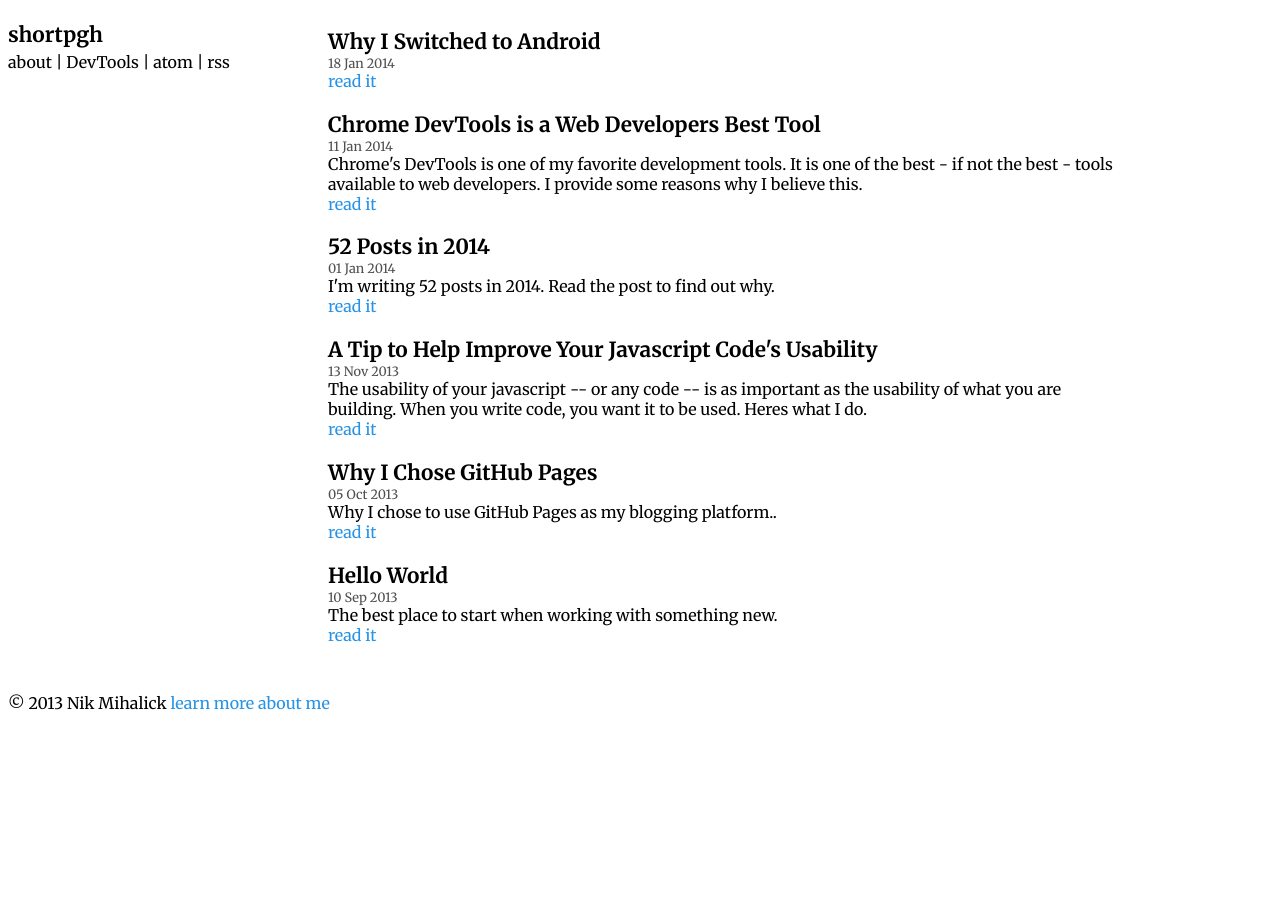
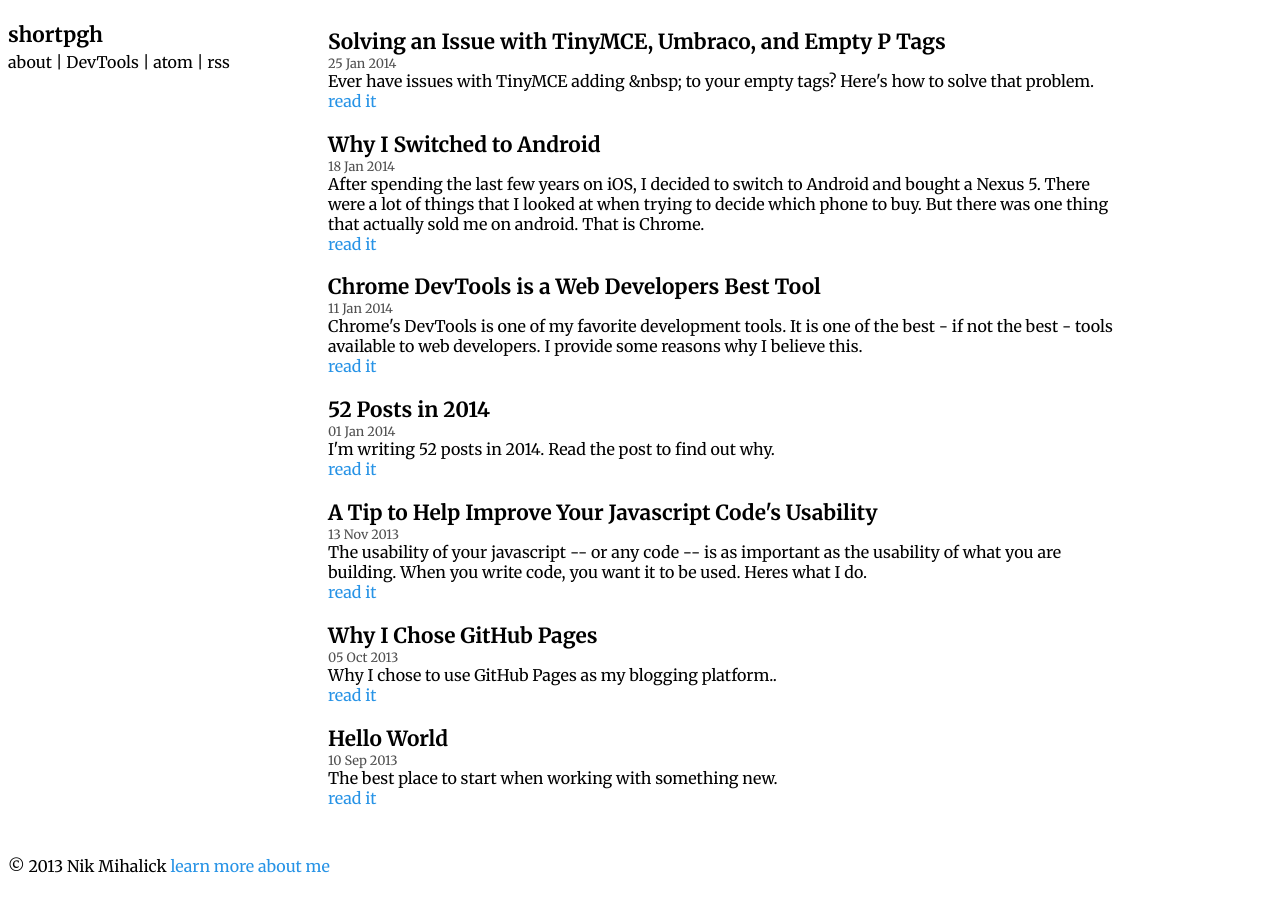
Before and after one commit to shortpgh/site, a Jekyll site: the page built from index.html, in a window 1280 px wide. Built offline with Jekyll 4.4.1, drawn with Linux system fonts in a browser that asks for light colours; Markdown is read by kramdown in place of the engine named in the settings; some of the changed lines change nothing that is shown.

Commit message:
adding in a new post about tinymce and umbraco.

```diff
--- a/_posts/2014-01-18-why-i-switched-to-android.md
+++ b/_posts/2014-01-18-why-i-switched-to-android.md
@@ -2,7 +2,7 @@
 layout: post
 title:  "Why I Switched to Android"
 date:   2014-01-18 21:17:00
-blurb:
+blurb: After spending the last few years on iOS, I decided to switch to Android and bought a Nexus 5. There were a lot of things that I looked at when trying to decide which phone to buy. But there was one thing that actually sold me on android. That is Chrome.
 tags: devtools, android
 ---
 
--- /dev/null
+++ b/_posts/2014-01-25-solving-an-issue-with-tinymce-and-umbraco-p-tags.md
@@ -0,0 +1,19 @@
+---
+layout: post
+title:  "Solving an Issue with TinyMCE, Umbraco, and Empty P Tags"
+date:   2014-01-25 15:19:00
+blurb: Ever have issues with TinyMCE adding &amp;nbsp; to your empty tags? Here's how to solve that problem.
+tags: devtools, android
+---
+
+Do you use Umbraco to host a CMS? Do you have clients that copy and paste content from Word Documents? If you do, you probably ran into a problem the same problem as me. When the text gets copied and pasted from word, there end up being a lot of white space inserted between each line. In the default Umbraco setup, these new lines get inserted into your HTML as a bunch of empty P tags. This adds a lot of excessive white space and looks terrible. How is this problem solved?
+
+My first idea was to strip this out on display time. It would be easy to do. But I really didn’t like the idea of adding extra processing to every page. I figured something was telling Umbraco and/or TinyMCE to insert those P tags and I wanted to know what it was. I could tell is that there was something happening after the page was saved. Figuring out what was doing this should help me fix it at that level instead of at display time.
+
+I searched for articles about the TinyMCE configuration. My initial search results told me to enter in the force\_p\_newline config value to false. After that didn’t work, I stumbled upon [TinyMCE’s page on this value](http://www.tinymce.com/wiki.php/Configuration:force_p_newlines). It states that force\_p\_newline is a deprecated value. That explains why it didn’t work. I followed that page’s suggestion and looked into [forced\_root\_block](http://www.tinymce.com/wiki.php/Configuration:forced_root_block). I considered setting that to false, but the documentation suggests not to because it could cause other rendering problems. I didn’t want to do that and end up with unforeseen display issues after we shipped.
+
+I started to dig into the TinyMCE documentation and stumbled upon the [valid\_elements](http://www.tinymce.com/wiki.php/Configuration:valid_elements#Default_rule_set) rules. I ignored this page initially because I didn't want to change the valid elements. This is actually the documentation that I was looking for. In addition to handling rules for element inclusion and exclusion, I learned that valid\_elements also handles empty tag display. In Umbraco’s default TinyMCE config -- Configs/tinyMceConfig.config -- I took a look to see what the P tag valid\_elements setting. It has a # in front of it, which “<blockquote>Enables padding of empty elements. This will pad with &nbsp; if they are empty. For example, "#p"</blockquote>”. I decided to change this to a + operator -- that leaves the element open but doesn’t add any padding. I used this in case we needed P tags with spaces in the future. You can use - to exclude P when empty if that is your preference. Check out [this page](http://www.tinymce.com/wiki.php/Configuration:valid_elements#Default_rule_set) for the rest of the options.
+
+One final change needs to happen to my CSS before I’m through with this change. My P tags had a “padding-bottom: 10px” spacing on it to separate paragraphs. This meant that even with empty P tags, the spacing would still show. I changed this to a “margin-bottom: 10px” spacing. Now the empty paragraphs exist in the markup without taking up any space.
+
+Searching around the Internet provided very little information on this topic. It took a long time for me to get to this simple solution. I hope this article helps someone doing the same searching in the future. Also worth noting is that this solution is valid for anyone that is using TinyMCE, not just Umbraco users.
```
